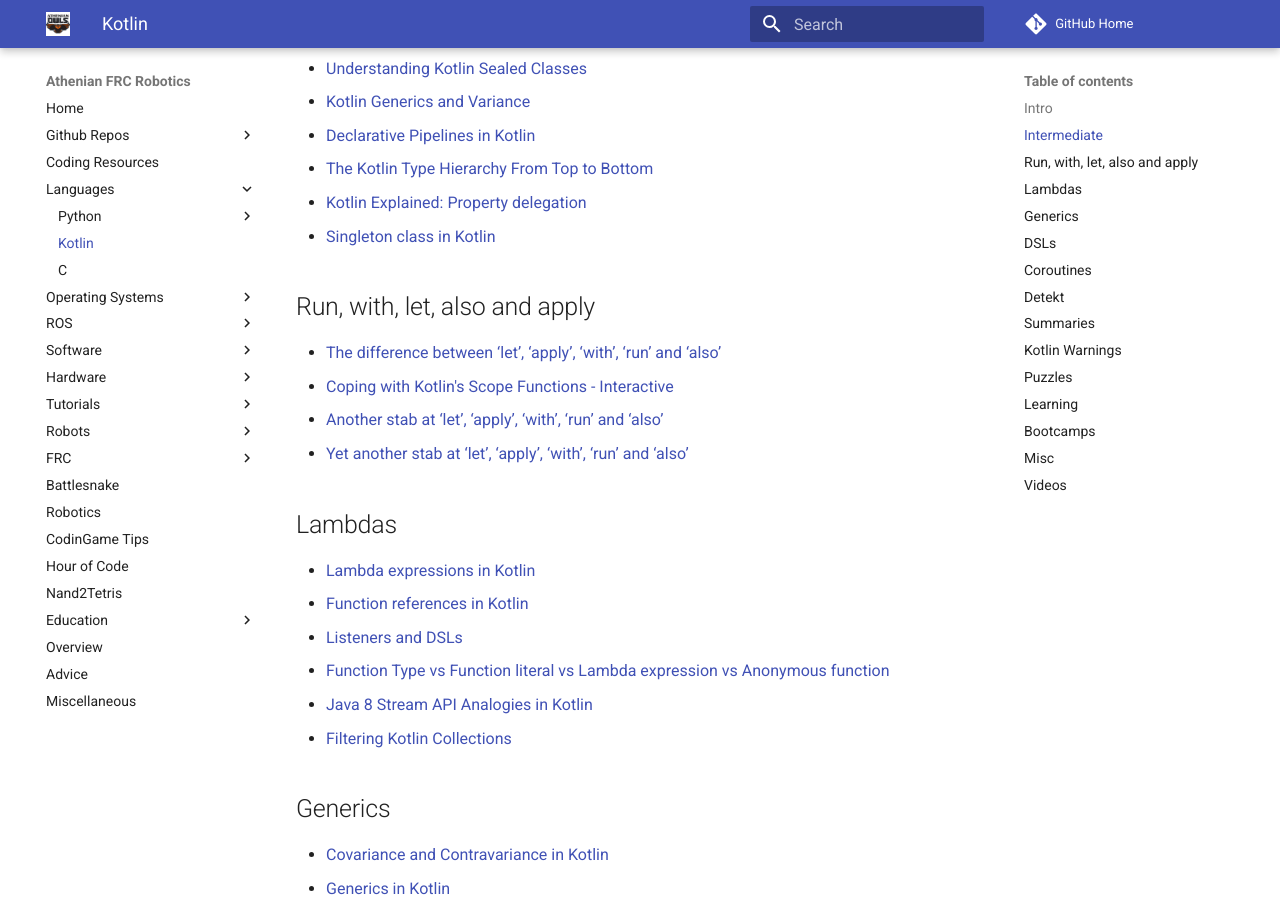
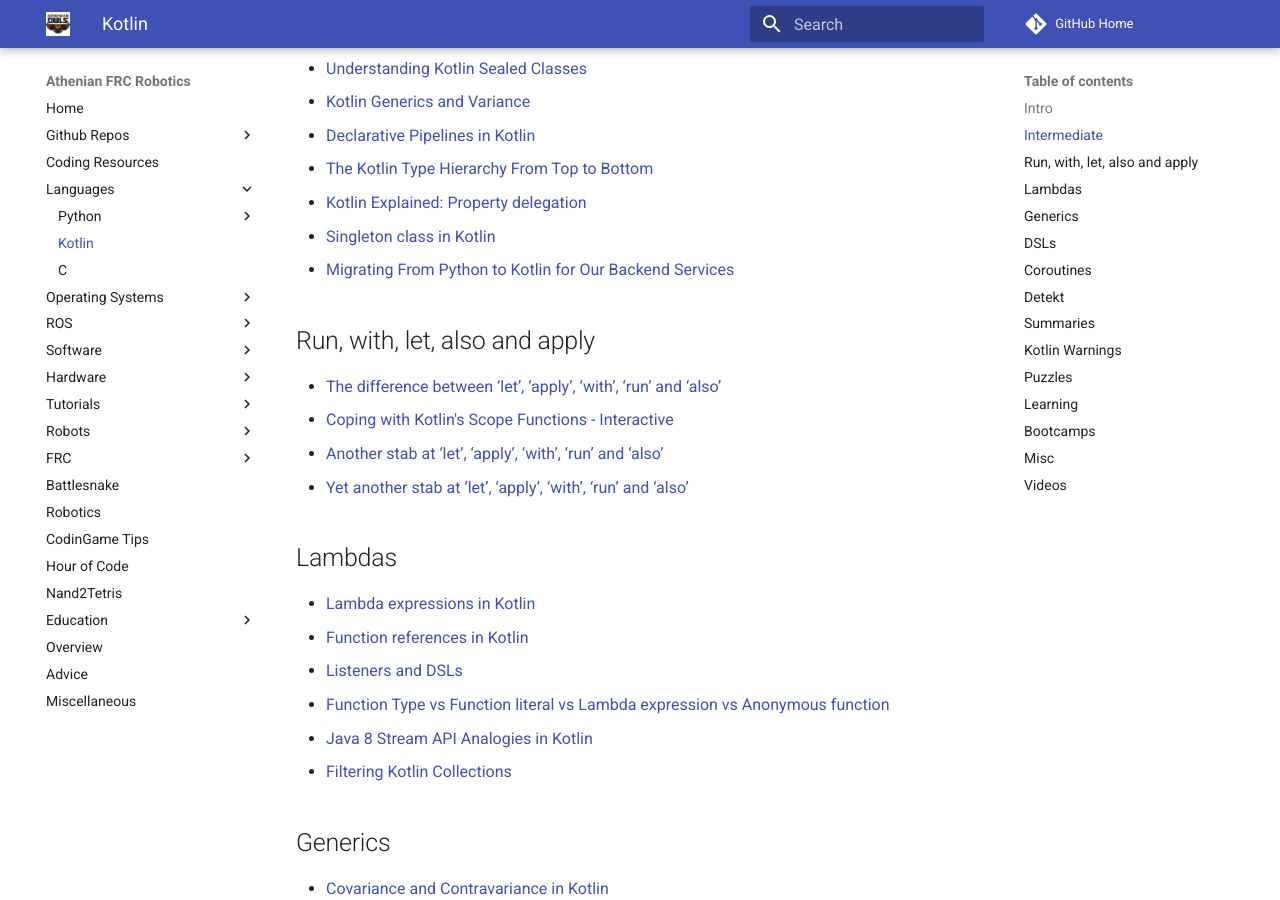
Before and after one commit to athenian-robotics/athenian-robotics-mkdocs, an MkDocs documentation site: the page built from docs/kotlin.md, in a window 1280 px wide and 900 px high, scrolled down 3147 px. Built offline with MkDocs 1.6.1 and Material for MkDocs 9.7.7, drawn with Linux system fonts in a browser that asks for light colours; comment, search, counter and statistics services are not loaded.

Commit message:
Update kotlin.md
Added an article

```diff
--- a/docs/kotlin.md
+++ b/docs/kotlin.md
@@ -95,6 +95,7 @@
 * [The Kotlin Type Hierarchy From Top to Bottom](https://speakerdeck.com/npryce/the-kotlin-type-hierarchy-from-top-to-bottom)
 * [Kotlin Explained: Property delegation](https://medium.com/kotlin-arsenal/kotlin-explained-property-delegation-c2d92ff9d7fc)
 * [Singleton class in Kotlin](https://medium.com/@abhilashmyworld/singleton-class-in-kotlin-c3398e7fd76b)
+* [Migrating From Python to Kotlin for Our Backend Services](https://doordash.engineering/2021/05/04/migrating-from-python-to-kotlin-for-our-backend-services/)
 
 ## Run, with, let, also and apply
 * [The difference between ‘let’, ‘apply’, ‘with’, ‘run’ and ‘also’](https://medium.com/@tpolansk/the-difference-between-kotlins-functions-let-apply-with-run-and-else-ca51a4c696b8)
```
